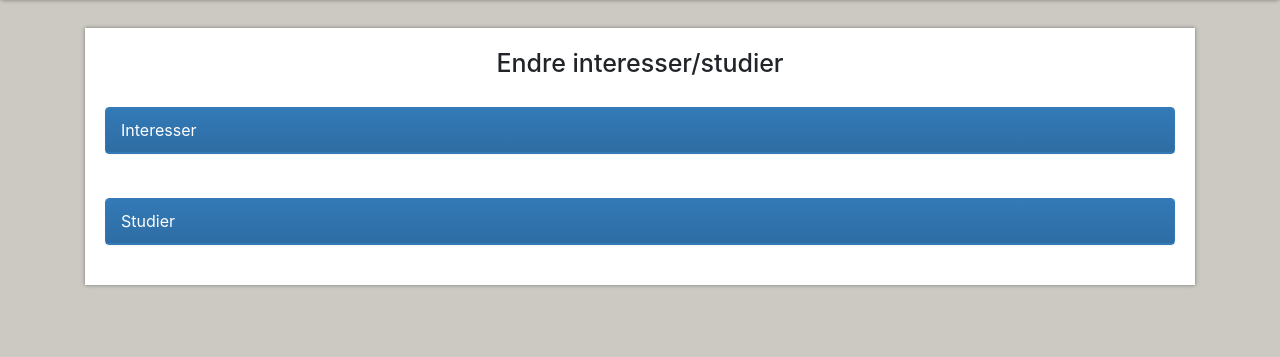
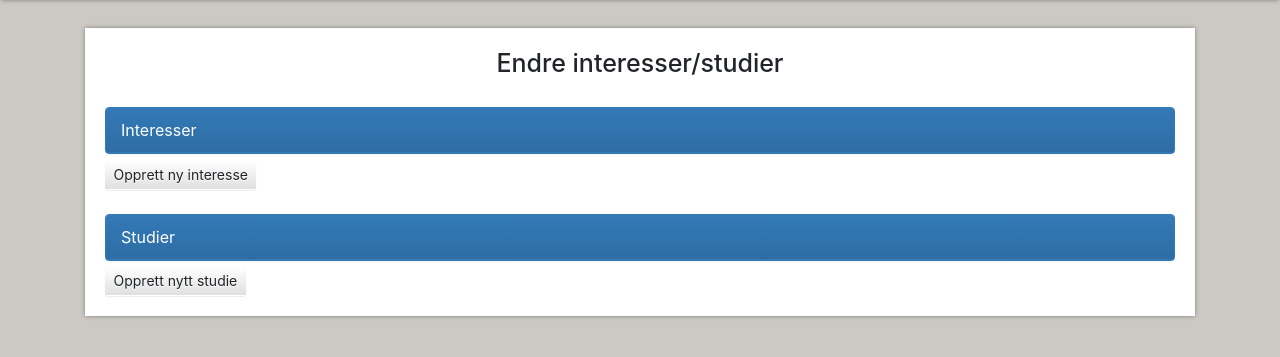
Before and after one commit to jonrenn/finnutdanning, a Django app: template FinnUtdanning/templates/studyadvisor/endrestudint.html in a window 1280 px wide. Shown: the part 62-419 px from the top of the page. Run offline with Django 3.2, Linux system fonts and the light colour scheme; the template is opened without the code that fills it, so the values that code supplies are empty; the visitor is signed in with stand-in values (Sample User, id 1); parts of the project's set-up code (start-up, migrations or seed data) failed here and were passed over; some libraries are stand-ins or nearby versions.

Commit message:
Fixing the links in the studyadvisor forms

```diff
--- a/FinnUtdanning/templates/studyadvisor/endreinteresse.html
+++ b/FinnUtdanning/templates/studyadvisor/endreinteresse.html
@@ -13,8 +13,8 @@
                         {{ form.navn }}
                         </div>
                         <br>
-                        <a class="btn btn-default" href="/endre" role="button">Tilbake</a>
-                        <a class="btn btn-default" href="/endre/interesse/slett/{{ id }}/" role="button">Slett</a>
+                        <a class="btn btn-default" href="{% url 'endre' %}" role="button">Tilbake</a>
+                        <a class="btn btn-default" href="/studie/endre/interesse/slett/{{ id }}/" role="button">Slett</a>
                         <input class="btn btn-default" type="submit" value="Oppdater" />
                     </form>
         </div>
--- a/FinnUtdanning/templates/studyadvisor/endrestudie.html
+++ b/FinnUtdanning/templates/studyadvisor/endrestudie.html
@@ -18,8 +18,8 @@
                         <br>
                         {{ form.interesser }}
                         <br>
-                        <a class="btn btn-default" href="/endre" role="button">Tilbake</a>
-                        <a class="btn btn-default" href="/endre/studie/slett/{{ id }}/" role="button">Slett</a>
+                        <a class="btn btn-default" href="{% url 'endre' %}" role="button">Tilbake</a>
+                        <a class="btn btn-default" href="/studie/endre/studie/slett/{{ id }}/" role="button">Slett</a>
                         <input class="btn btn-default" type="submit" value="Oppdater" />
                     </form>
         </div>
--- a/FinnUtdanning/templates/studyadvisor/endrestudint.html
+++ b/FinnUtdanning/templates/studyadvisor/endrestudint.html
@@ -5,7 +5,7 @@
     <article>
         <h1>Endre interesser/studier</h1>
         <br>
-        <div class="panel panel-primary">
+        <div class="panel panel-primary" style="margin-bottom: 5px">
             <div class="panel-heading">Interesser</div>
 
             <div class="list-group" style="max-height:250px; overflow-y: scroll;">
@@ -14,8 +14,9 @@
                 {% endfor %}
             </div>
         </div>
-        <br>
-        <div class="panel panel-primary">
+        <a class="btn btn-default" href="{% url 'nyInteresse' %}" role="button">Opprett ny interesse</a>
+        <br><br>
+        <div class="panel panel-primary" style="margin-bottom: 5px">
             <div class="panel-heading">Studier</div>
 
             <div class="list-group" style="max-height:250px; overflow-y: scroll;">
@@ -24,6 +25,7 @@
                 {% endfor %}
             </div>
         </div>
+        <a class="btn btn-default" href="{% url 'nyInteresse' %}" role="button">Opprett nytt studie</a>
     </article>
 {% endblock %}
 {% block script %}
--- a/FinnUtdanning/templates/studyadvisor/nyinteresse.html
+++ b/FinnUtdanning/templates/studyadvisor/nyinteresse.html
@@ -13,7 +13,7 @@
                         {{ form.navn }}
                         </div>
                         <br>
-                        <a class="btn btn-default" href="/endre" role="button">Tilbake</a>
+                        <a class="btn btn-default" href="{% url 'endre' %}" role="button">Tilbake</a>
                         <input class="btn btn-default" type="submit" value="Opprett" />
                     </form>
         </div>
```
